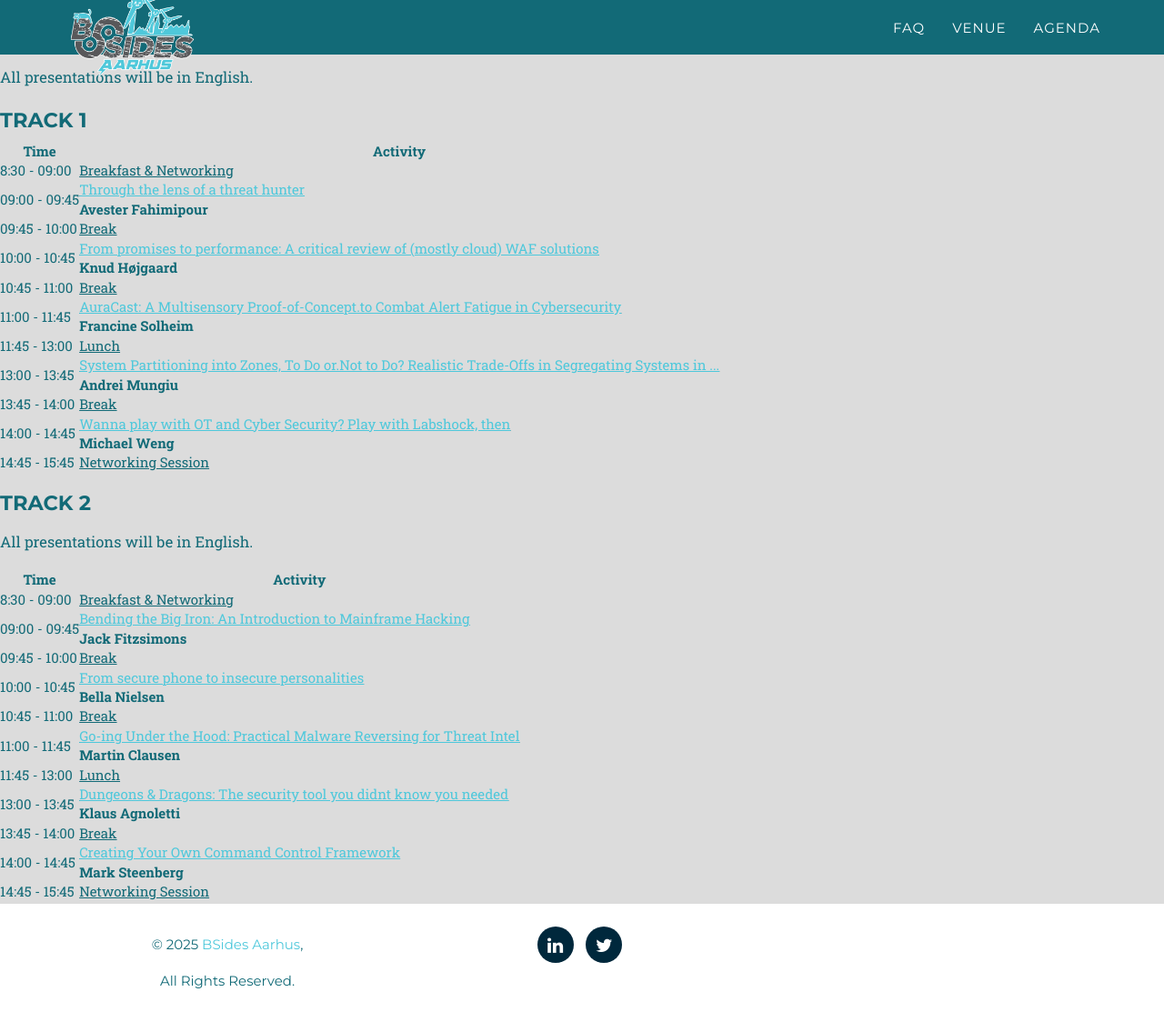
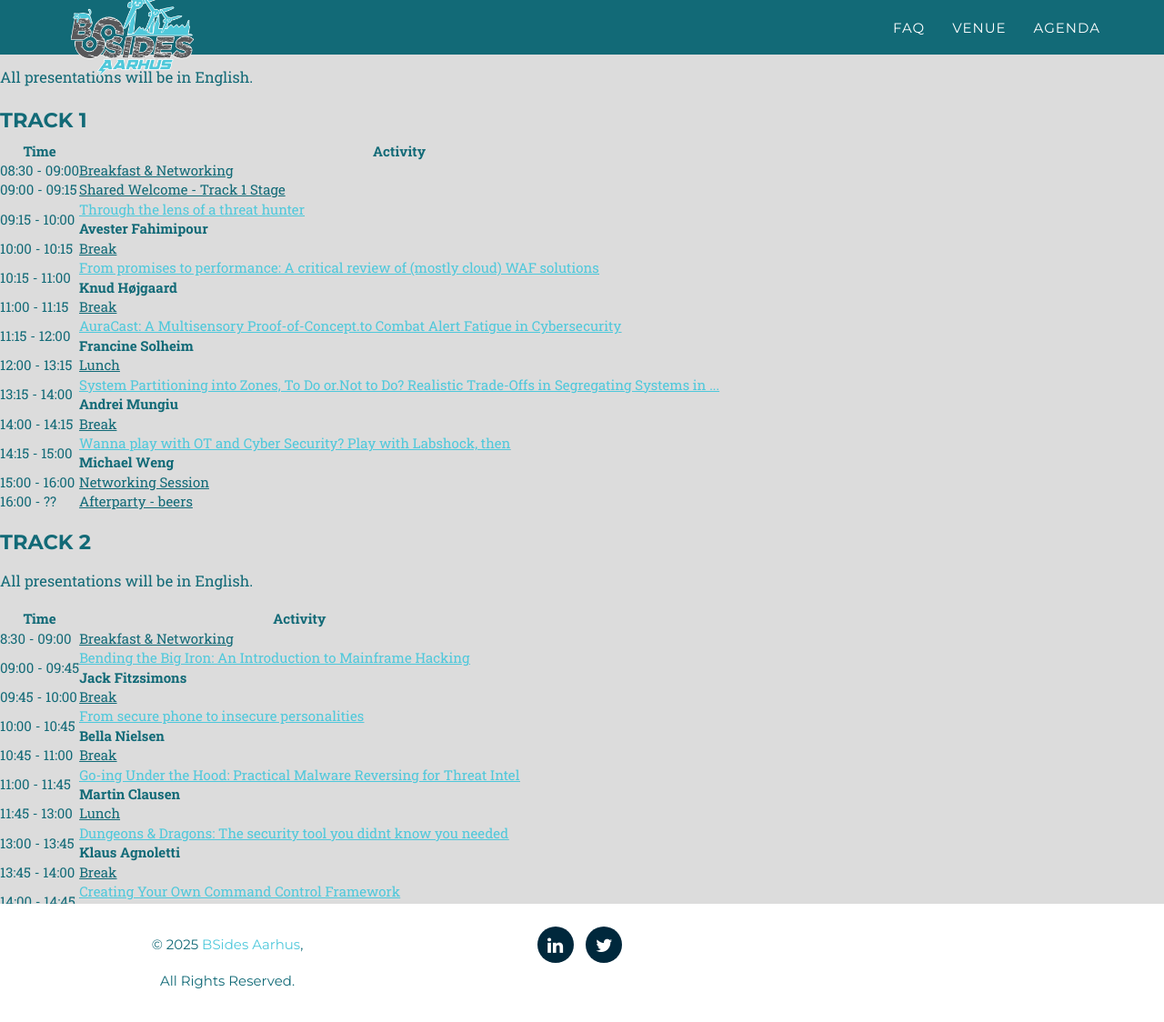
Before and after one commit to BSides-Aarhus/2020-Website, a Jekyll site: the page built from _2020_pages/agenda.html, in a window 1280 px wide and 1124 px high. Shown: the whole window at 91% size. Built offline with Jekyll 4.4.1, drawn with Linux system fonts in a browser that asks for light colours; some web fonts are replaced.

Commit message:
Update agenda1

```diff
--- a/_data/twenty_20/agendas_1.yml
+++ b/_data/twenty_20/agendas_1.yml
@@ -1,32 +1,38 @@
-- time: 8:30 - 09:00
+- time: 08:30 - 09:00
   info: "<u>Breakfast & Networking</u>"
 
-- time: 09:00 - 09:45
+- time: 09:00 - 09:15
+  info: "<u>Shared Welcome - Track 1 Stage</u>"
+
+- time: 09:15 - 10:00
   info: '<u><a href="#Avester-Fahimipour" class="speakers-link" data-toggle="modal">Through the lens of a threat hunter</a></u><br><b>Avester Fahimipour</b><br>'
 
-- time: 09:45 - 10:00
+- time: 10:00 - 10:15
   info: "<u>Break</u>"
 
-- time: 10:00 - 10:45
+- time: 10:15 - 11:00
   info: '<u><a href="#Knud-Hojgaard" class="speakers-link" data-toggle="modal">From promises to performance: A critical review of (mostly cloud) WAF solutions</a></u><br><b>Knud Højgaard</b><br>'
 
-- time: 10:45 - 11:00
+- time: 11:00 - 11:15
   info: "<u>Break</u>"
 
-- time: 11:00 - 11:45
+- time: 11:15 - 12:00
   info: '<u><a href="#Francine-Solheim" class="speakers-link" data-toggle="modal">AuraCast: A Multisensory Proof-of-Concept.to Combat Alert Fatigue in Cybersecurity</a></u><br><b>Francine Solheim</b><br>'
 
-- time: 11:45 - 13:00
+- time: 12:00 - 13:15
   info: "<u>Lunch</u>"
 
-- time: 13:00 - 13:45
+- time: 13:15 - 14:00
   info: '<u><a href="#Andrei-Mungiu" class="speakers-link" data-toggle="modal">System Partitioning into Zones, To Do or.Not to Do? Realistic Trade-Offs in Segregating Systems in ...</a></u><br><b>Andrei Mungiu</b><br>'
 
-- time: 13:45 - 14:00
+- time: 14:00 - 14:15
   info: "<u>Break</u>"
 
-- time: 14:00 - 14:45
+- time: 14:15 - 15:00
   info: '<u><a href="#Michael-Weng" class="speakers-link" data-toggle="modal">Wanna play with OT and Cyber Security? Play with Labshock, then</a></u><br><b>Michael Weng</b><br>'
 
-- time: 14:45 - 15:45
+- time: 15:00 - 16:00
   info: "<u>Networking Session</u>"
+
+- time: 16:00 - ??
+  info: "<u>Afterparty - beers</u>"
```
